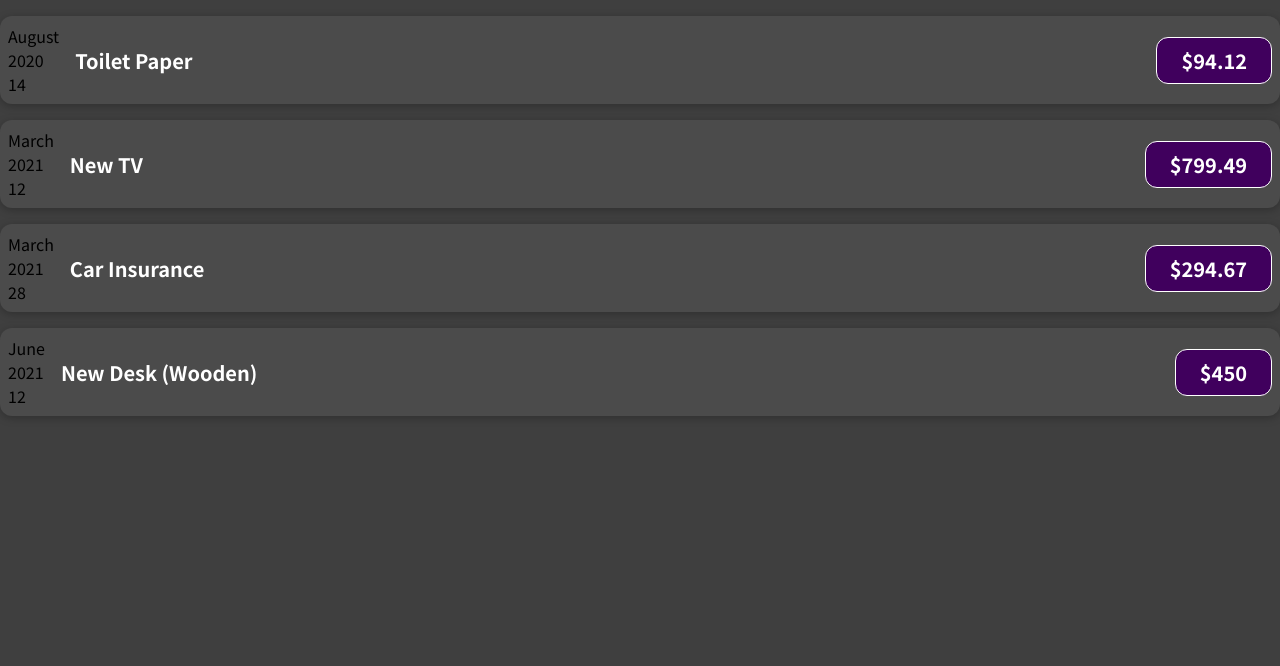
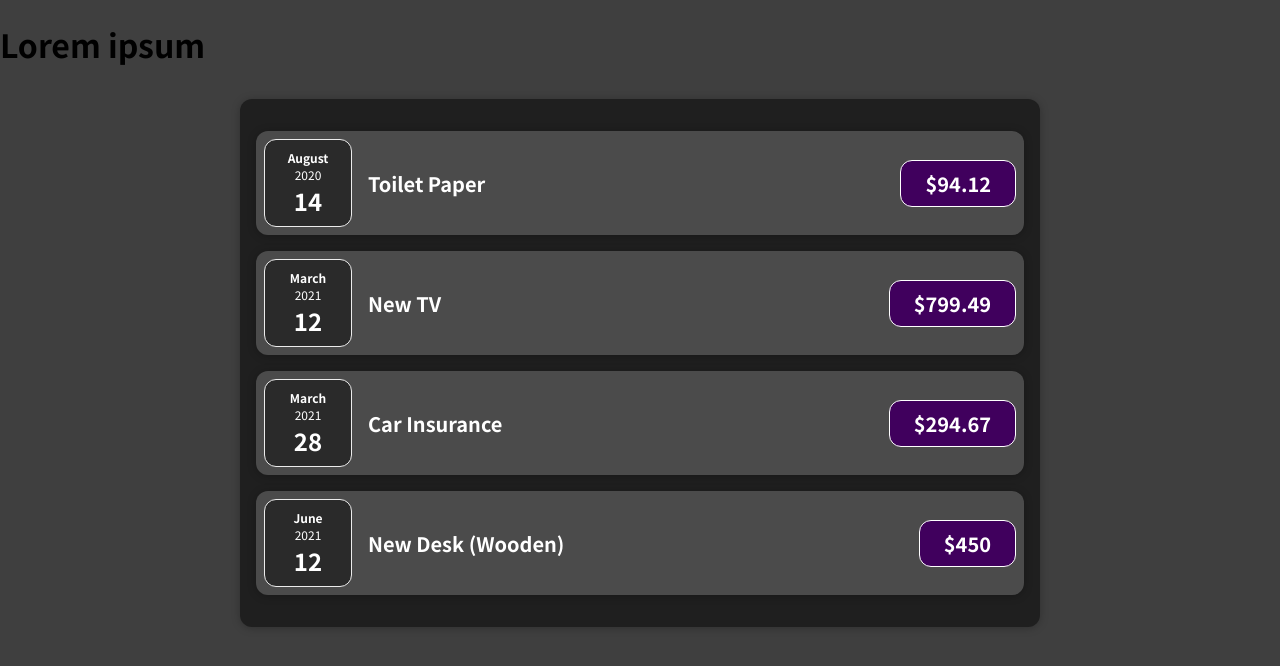
Before and after one commit to alexyatsik/react-learing, a JavaScript app: page / in a window 1280 px wide. Shown: the top 666 px of the page. Built offline with nearby package versions, Linux system fonts and the light colour scheme.

Commit message:
save state

```diff
--- a/src/App.js
+++ b/src/App.js
@@ -1,6 +1,7 @@
-import { ExpenseItem } from "./components/ExpenseItem";
+import {Expenses} from "./components/Expenses";
 
-function App() {
+function App(props) {
+  console.log(props);
   const expenses = [
     {
       id: 'e1',
@@ -25,10 +26,8 @@
 
   return (
     <div>
-      <ExpenseItem title={expenses[0].title} amount={expenses[0].amount} date={expenses[0].date} />
-      <ExpenseItem title={expenses[1].title} amount={expenses[1].amount} date={expenses[1].date} />
-      <ExpenseItem title={expenses[2].title} amount={expenses[2].amount} date={expenses[2].date} />
-      <ExpenseItem title={expenses[3].title} amount={expenses[3].amount} date={expenses[3].date} />
+      <h1>Lorem ipsum</h1>
+      <Expenses data = {expenses} />
     </div>
   );
 }
--- /dev/null
+++ b/src/components/Card.css
@@ -0,0 +1,4 @@
+.card {
+    border-radius: 12px;
+    box-shadow: 0 1px 8px rgba(0, 0, 0, 0.25);
+}
--- /dev/null
+++ b/src/components/Card.js
@@ -0,0 +1,10 @@
+import "./Card.css";
+
+function Card(props) {
+  const classes = "card " + props.className;
+  return (
+    <div className={classes}>{props.children}</div>
+  );
+}
+
+export { Card };
--- /dev/null
+++ b/src/components/ExpenseDate.css
@@ -0,0 +1,26 @@
+.expense-date {
+    display: flex;
+    flex-direction: column;
+    width: 5.5rem;
+    height: 5.5rem;
+    border: 1px solid #ececec;
+    background-color: #2a2a2a;
+    color: white;
+    border-radius: 12px;
+    align-items: center;
+    justify-content: center;
+}
+
+.expense-date__month {
+    font-size: 0.75rem;
+    font-weight: bold;
+}
+
+.expense-date__year {
+    font-size: 0.75rem;
+}
+
+.expense-date__day {
+    font-size: 1.5rem;
+    font-weight: bold;
+}
--- /dev/null
+++ b/src/components/ExpenseDate.js
@@ -0,0 +1,18 @@
+import "./ExpenseDate.css";
+
+function ExpenseDate(props) {
+  const date = {
+    month: props.date.toLocaleString('en-US', {month: 'long'}),
+    year: props.date.getFullYear(),
+    day: props.date.toLocaleString('en-US', {day: '2-digit'})
+  }
+  return (
+    <div className="expense-date">
+      <div className="expense-date__month">{date.month}</div>
+      <div className="expense-date__year">{date.year}</div>
+      <div className="expense-date__day">{date.day}</div>
+    </div>
+  );
+}
+
+export { ExpenseDate };
--- a/src/components/ExpenseItem.css
+++ b/src/components/ExpenseItem.css
@@ -2,10 +2,8 @@
     display: flex;
     justify-content: space-between;
     align-items: center;
-    box-shadow: 0 2px 8px rgba(0, 0, 0, 0.25);
     padding: 0.5rem;
     margin: 1rem 0;
-    border-radius: 12px;
     background-color: #4b4b4b;
 }
 
--- a/src/components/ExpenseItem.js
+++ b/src/components/ExpenseItem.js
@@ -1,24 +1,16 @@
+import {Card} from "./Card";
+import { ExpenseDate } from "./ExpenseDate";
 import "./ExpenseItem.css";
 
 function ExpenseItem(props) {
-  const date = {
-    month: props.date.toLocaleString('en-US', {month: 'long'}),
-    year: props.date.getFullYear(),
-    day: props.date.toLocaleString('en-US', {day: '2-digit'})
-  }
-
   return (
-    <div className="expense-item">
-      <div>
-        <div>{date.month}</div>
-        <div>{date.year}</div>
-        <div>{date.day}</div>
-      </div>
+    <Card className="expense-item">
+      <ExpenseDate  date={props.date} />
       <div className="expense-item__description">
         <h2>{props.title}</h2>
         <span className="expense-item__price">${props.amount}</span>
       </div>
-    </div>
+    </Card>
   );
 }
 
--- /dev/null
+++ b/src/components/Expenses.css
@@ -0,0 +1,7 @@
+.expenses {
+    padding: 1rem;
+    background-color: rgb(31, 31, 31);
+    margin: 2rem auto;
+    width: 50rem;
+    max-width: 95%;
+}
--- /dev/null
+++ b/src/components/Expenses.js
@@ -0,0 +1,32 @@
+import "./Expenses.css";
+import {Card} from "./Card";
+import {ExpenseItem} from "./ExpenseItem";
+
+function Expenses(props) {
+  return (
+    <Card className="expenses">
+      <ExpenseItem
+        title={props.data[0].title}
+        amount={props.data[0].amount}
+        date={props.data[0].date}
+      />
+      <ExpenseItem
+        title={props.data[1].title}
+        amount={props.data[1].amount}
+        date={props.data[1].date}
+      />
+      <ExpenseItem
+        title={props.data[2].title}
+        amount={props.data[2].amount}
+        date={props.data[2].date}
+      />
+      <ExpenseItem
+        title={props.data[3].title}
+        amount={props.data[3].amount}
+        date={props.data[3].date}
+      />
+    </Card>
+  );
+}
+
+export { Expenses };
```
Also changed, not shown: 1 other file (tests, documents, lock files or other folders).
